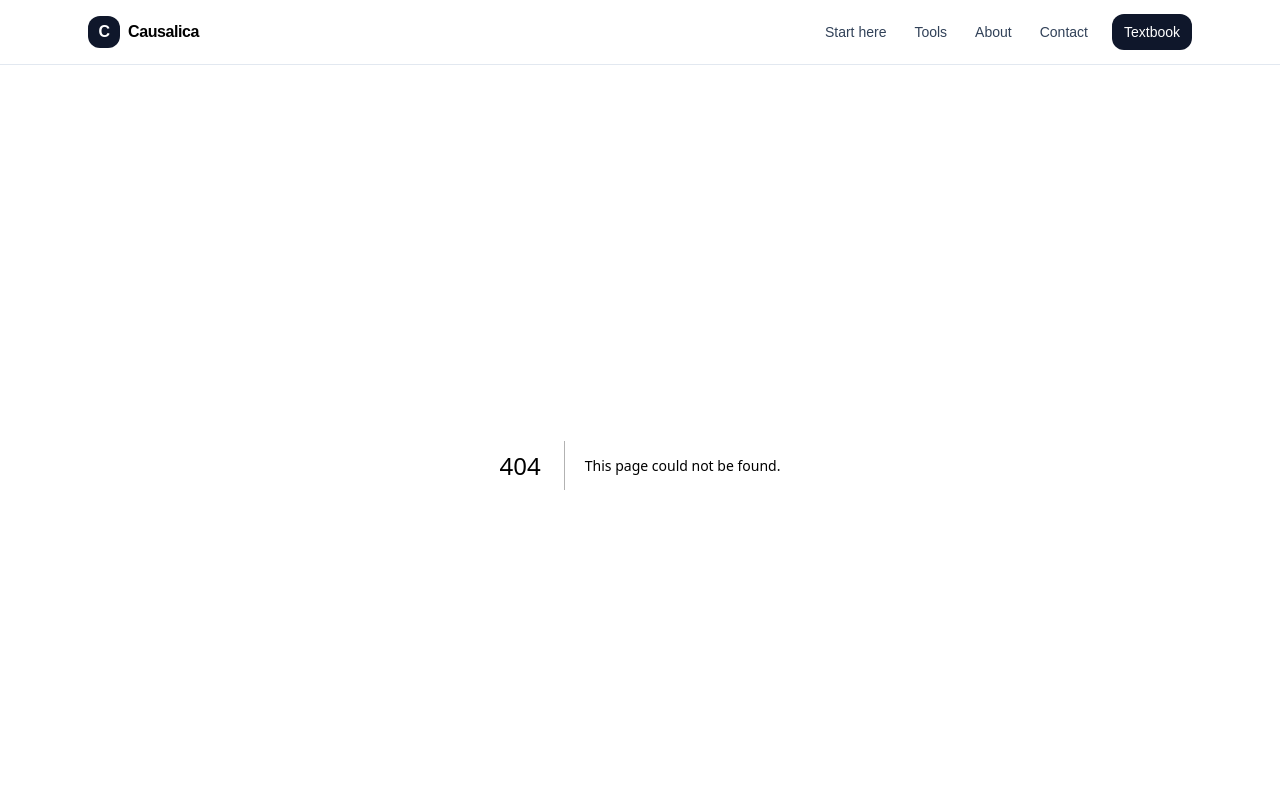
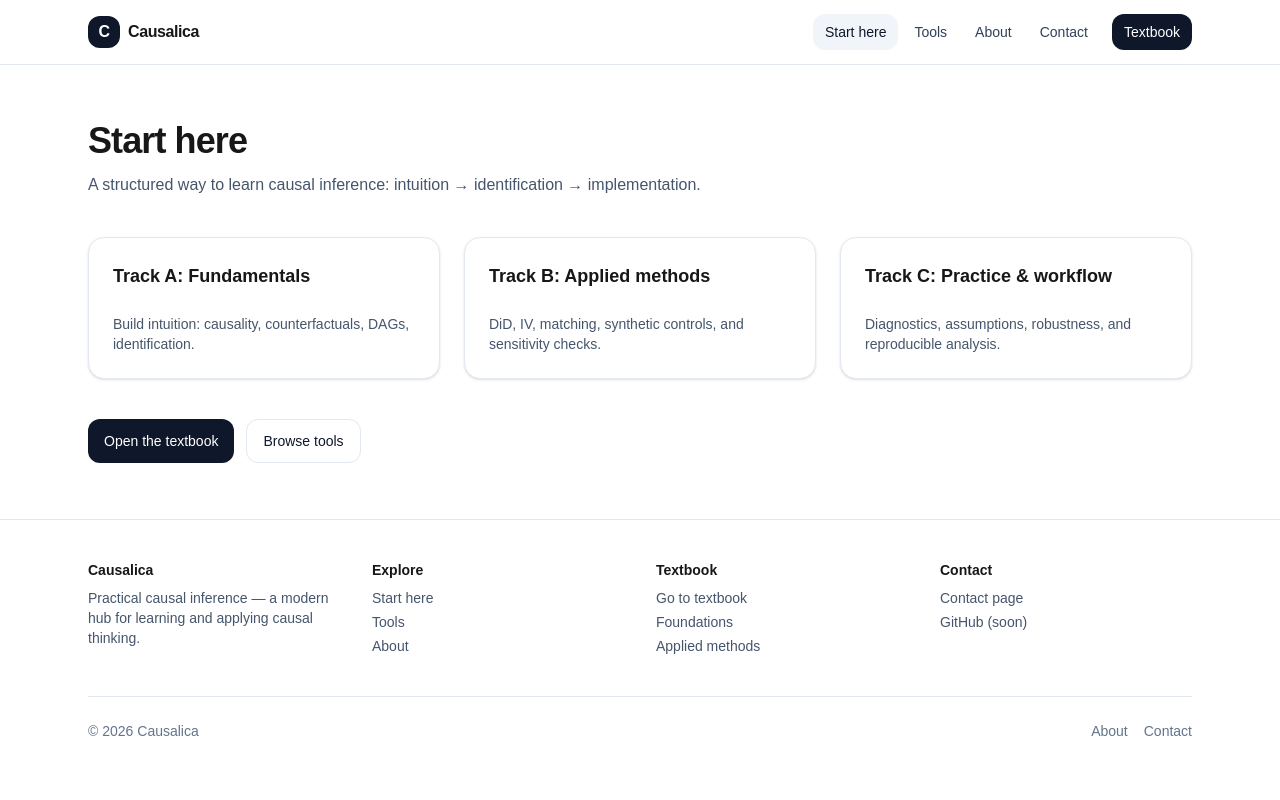
Before and after one commit to Amareteklay/causalica, a Next.js app: page /start in a window 1280 px wide. Before the commit this address had no page. Shown: the top 800 px of the page. Built offline with nearby package versions, Linux system fonts and the light colour scheme.

Commit message:
feat: add core pages and navigation

```diff
--- a/src/app/about/page.tsx
+++ b/src/app/about/page.tsx
@@ -1,10 +1,23 @@
-export default function About() {
+import { PageShell } from "@/components/PageShell";
+
+export default function AboutPage() {
   return (
-    <main className="mx-auto max-w-3xl px-6 py-16">
-      <h1 className="text-3xl font-semibold tracking-tight">About</h1>
-      <p className="mt-4 text-slate-600">
-        Causalica is a living set of notes and tools for learning and applying causal inference.
-      </p>
-    </main>
+    <PageShell
+      title="About"
+      subtitle="Causalica is a professional home for practical causal inference — with a textbook, tools, and workflows."
+    >
+      <div className="max-w-3xl space-y-4 text-slate-700">
+        <p>
+          The goal is simple: make causal inference easier to learn, easier to apply, and harder to misuse.
+        </p>
+        <p>
+          The main textbook lives at{" "}
+          <a className="underline decoration-slate-300 underline-offset-4 hover:decoration-slate-500" href="https://textbook.causalica.com">
+            textbook.causalica.com
+          </a>
+          .
+        </p>
+      </div>
+    </PageShell>
   );
 }
--- /dev/null
+++ b/src/app/contact/page.tsx
@@ -0,0 +1,55 @@
+import { PageShell } from "@/components/PageShell";
+import { Card, CardContent, CardHeader, CardTitle } from "@/components/ui/Card";
+
+export default function ContactPage() {
+  return (
+    <PageShell
+      title="Contact"
+      subtitle="For collaboration, questions, or consulting inquiries."
+    >
+      <div className="grid gap-6 md:grid-cols-2">
+        <Card>
+          <CardHeader>
+            <CardTitle>Email</CardTitle>
+          </CardHeader>
+          <CardContent>
+            <p className="text-sm text-slate-600">
+              Add your preferred contact email here.
+            </p>
+            <p className="mt-4">
+              <a
+                className="underline decoration-slate-300 underline-offset-4 hover:decoration-slate-500"
+                href="mailto:hello@causalica.com"
+              >
+                hello@causalica.com
+              </a>
+            </p>
+          </CardContent>
+        </Card>
+
+        <Card>
+          <CardHeader>
+            <CardTitle>Links</CardTitle>
+          </CardHeader>
+          <CardContent>
+            <p className="text-sm text-slate-600">
+              Add GitHub / socials when ready.
+            </p>
+            <ul className="mt-4 space-y-2 text-sm">
+              <li>
+                <a className="underline decoration-slate-300 underline-offset-4 hover:decoration-slate-500" href="#">
+                  GitHub (soon)
+                </a>
+              </li>
+              <li>
+                <a className="underline decoration-slate-300 underline-offset-4 hover:decoration-slate-500" href="#">
+                  X / Twitter (soon)
+                </a>
+              </li>
+            </ul>
+          </CardContent>
+        </Card>
+      </div>
+    </PageShell>
+  );
+}
--- /dev/null
+++ b/src/app/start/page.tsx
@@ -0,0 +1,49 @@
+import { PageShell } from "@/components/PageShell";
+import { Card, CardContent, CardHeader, CardTitle } from "@/components/ui/Card";
+import { ButtonLink } from "@/components/ui/Button";
+
+const tracks = [
+  {
+    title: "Track A: Fundamentals",
+    desc: "Build intuition: causality, counterfactuals, DAGs, identification.",
+  },
+  {
+    title: "Track B: Applied methods",
+    desc: "DiD, IV, matching, synthetic controls, and sensitivity checks.",
+  },
+  {
+    title: "Track C: Practice & workflow",
+    desc: "Diagnostics, assumptions, robustness, and reproducible analysis.",
+  },
+];
+
+export default function StartPage() {
+  return (
+    <PageShell
+      title="Start here"
+      subtitle="A structured way to learn causal inference: intuition → identification → implementation."
+    >
+      <div className="grid gap-6 md:grid-cols-3">
+        {tracks.map((t) => (
+          <Card key={t.title}>
+            <CardHeader>
+              <CardTitle>{t.title}</CardTitle>
+            </CardHeader>
+            <CardContent>
+              <p className="text-sm text-slate-600">{t.desc}</p>
+            </CardContent>
+          </Card>
+        ))}
+      </div>
+
+      <div className="mt-10 flex flex-wrap gap-3">
+        <ButtonLink href="https://textbook.causalica.com" variant="primary">
+          Open the textbook
+        </ButtonLink>
+        <ButtonLink href="/tools" variant="secondary">
+          Browse tools
+        </ButtonLink>
+      </div>
+    </PageShell>
+  );
+}
--- /dev/null
+++ b/src/app/tools/page.tsx
@@ -0,0 +1,46 @@
+import { PageShell } from "@/components/PageShell";
+import { Card, CardContent, CardHeader, CardTitle } from "@/components/ui/Card";
+
+const sections = [
+  {
+    title: "Templates",
+    items: ["Study checklist (coming soon)", "Reproducible project skeleton (coming soon)"],
+  },
+  {
+    title: "Diagnostics",
+    items: ["Assumption checklist (coming soon)", "Common failure modes (coming soon)"],
+  },
+  {
+    title: "Visualization",
+    items: ["DAG patterns (coming soon)", "Interpretation helpers (coming soon)"],
+  },
+];
+
+export default function ToolsPage() {
+  return (
+    <PageShell
+      title="Tools"
+      subtitle="Curated templates and checklists for doing causal work the careful way. We’ll fill this in as we ship."
+    >
+      <div className="grid gap-6 md:grid-cols-3">
+        {sections.map((s) => (
+          <Card key={s.title}>
+            <CardHeader>
+              <CardTitle>{s.title}</CardTitle>
+            </CardHeader>
+            <CardContent>
+              <ul className="space-y-2 text-sm text-slate-600">
+                {s.items.map((it) => (
+                  <li key={it} className="flex gap-2">
+                    <span className="mt-1 inline-block h-1.5 w-1.5 rounded-full bg-slate-400" />
+                    <span>{it}</span>
+                  </li>
+                ))}
+              </ul>
+            </CardContent>
+          </Card>
+        ))}
+      </div>
+    </PageShell>
+  );
+}
--- /dev/null
+++ b/src/components/PageShell.tsx
@@ -0,0 +1,22 @@
+import { ReactNode } from "react";
+
+export function PageShell({
+  title,
+  subtitle,
+  children,
+}: {
+  title: string;
+  subtitle?: string;
+  children?: ReactNode;
+}) {
+  return (
+    <main className="mx-auto max-w-6xl px-6 py-14">
+      <header className="max-w-3xl">
+        <h1 className="text-3xl font-semibold tracking-tight sm:text-4xl">{title}</h1>
+        {subtitle && <p className="mt-3 text-slate-600">{subtitle}</p>}
+      </header>
+
+      {children && <section className="mt-10">{children}</section>}
+    </main>
+  );
+}
--- a/src/components/SiteHeader.tsx
+++ b/src/components/SiteHeader.tsx
@@ -1,4 +1,8 @@
+"use client";
+
 import Link from "next/link";
+import { usePathname } from "next/navigation";
+import { useEffect, useMemo, useState } from "react";
 
 const nav = [
   { href: "/start", label: "Start here" },
@@ -7,7 +11,23 @@ const nav = [
   { href: "/contact", label: "Contact" },
 ];
 
+function cx(...classes: Array<string | false | undefined | null>) {
+  return classes.filter(Boolean).join(" ");
+}
+
 export function SiteHeader() {
+  const pathname = usePathname();
+  const [open, setOpen] = useState(false);
+
+  // Close mobile menu on route change
+  useEffect(() => {
+    setOpen(false);
+  }, [pathname]);
+
+  const isActive = useMemo(() => {
+    return (href: string) => pathname === href || (href !== "/" && pathname?.startsWith(href + "/"));
+  }, [pathname]);
+
   return (
     <header className="sticky top-0 z-50 border-b border-slate-200 bg-white/80 backdrop-blur">
       <div className="mx-auto flex h-16 max-w-6xl items-center justify-between px-6">
@@ -18,16 +38,23 @@ export function SiteHeader() {
           <span>Causalica</span>
         </Link>
 
+        {/* Desktop nav */}
         <nav className="hidden items-center gap-1 md:flex">
           {nav.map((item) => (
             <Link
               key={item.href}
               href={item.href}
-              className="rounded-xl px-3 py-2 text-sm font-medium text-slate-700 hover:bg-slate-100 hover:text-slate-900"
+              className={cx(
+                "rounded-xl px-3 py-2 text-sm font-medium transition",
+                isActive(item.href)
+                  ? "bg-slate-100 text-slate-900"
+                  : "text-slate-700 hover:bg-slate-100 hover:text-slate-900"
+              )}
             >
               {item.label}
             </Link>
           ))}
+
           <a
             href="https://textbook.causalica.com"
             className="ml-2 rounded-xl bg-slate-900 px-3 py-2 text-sm font-medium text-white hover:bg-slate-800"
@@ -36,14 +63,50 @@ export function SiteHeader() {
           </a>
         </nav>
 
-        {/* Mobile: keep it simple for Milestone 1 */}
-        <a
-          href="https://textbook.causalica.com"
-          className="md:hidden rounded-xl border border-slate-200 px-3 py-2 text-sm font-medium text-slate-900 hover:bg-slate-50"
-        >
-          Textbook
-        </a>
+        {/* Mobile controls */}
+        <div className="flex items-center gap-2 md:hidden">
+          <a
+            href="https://textbook.causalica.com"
+            className="rounded-xl border border-slate-200 px-3 py-2 text-sm font-medium text-slate-900 hover:bg-slate-50"
+          >
+            Textbook
+          </a>
+
+          <button
+            type="button"
+            aria-label="Toggle menu"
+            aria-expanded={open}
+            onClick={() => setOpen((v) => !v)}
+            className="rounded-xl border border-slate-200 px-3 py-2 text-sm font-medium text-slate-900 hover:bg-slate-50"
+          >
+            {open ? "Close" : "Menu"}
+          </button>
+        </div>
       </div>
+
+      {/* Mobile menu panel */}
+      {open && (
+        <div className="md:hidden border-t border-slate-200 bg-white">
+          <nav className="mx-auto max-w-6xl px-6 py-3">
+            <div className="flex flex-col gap-1">
+              {nav.map((item) => (
+                <Link
+                  key={item.href}
+                  href={item.href}
+                  className={cx(
+                    "rounded-xl px-3 py-2 text-sm font-medium transition",
+                    isActive(item.href)
+                      ? "bg-slate-100 text-slate-900"
+                      : "text-slate-700 hover:bg-slate-100 hover:text-slate-900"
+                  )}
+                >
+                  {item.label}
+                </Link>
+              ))}
+            </div>
+          </nav>
+        </div>
+      )}
     </header>
   );
 }
```
